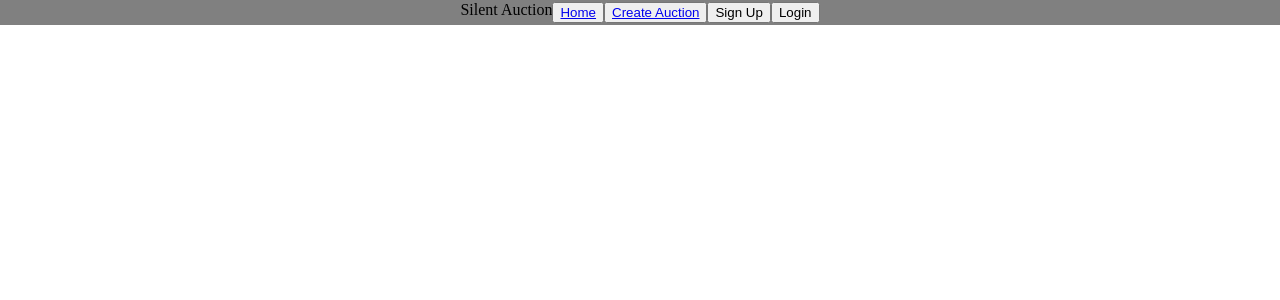
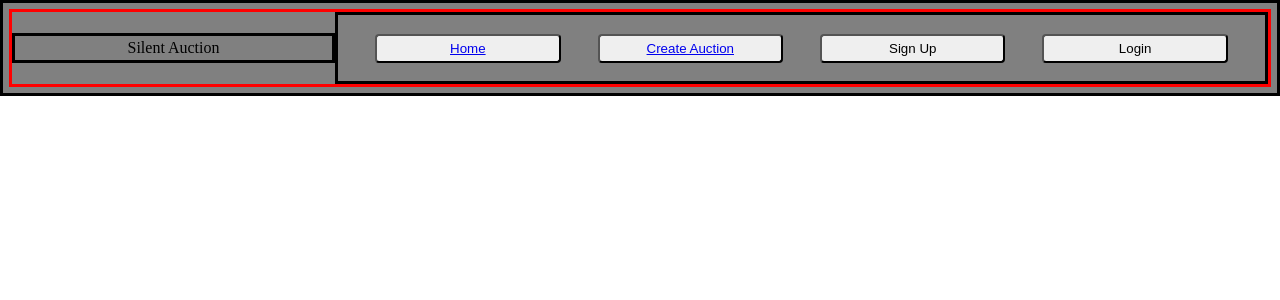
Before and after one commit to phmenard/frontend, a React (Create React App) app in the folder silent-auction/: page / in a window 1280 px wide. Shown: the top 300 px of the page. Built offline with nearby package versions, Linux system fonts and the light colour scheme.

Commit message:
added header less

```diff
--- a/silent-auction/src/css/index.css
+++ b/silent-auction/src/css/index.css
@@ -128,14 +128,32 @@ table {
 }
 .container-wrapper {
   display: flex;
-  padding: 2px;
+  padding: 6px;
   background-color: grey;
-  justify-content: space-evenly;
+  justify-content: space-between;
+  border: solid black;
 }
 .container-wrapper .container-navbar {
   display: flex;
-  justify-content: space-between;
+  justify-content: space-evenly;
+  border: solid red;
+  width: 100%;
+  align-content: center;
+  align-items: center;
+}
+.container-wrapper .container-navbar h1 {
+  padding: 4px;
+  border: solid;
+  width: 25%;
 }
 .container-wrapper .container-navbar .navbar {
-  align-content: center;
+  border: solid;
+  width: 75%;
+  justify-content: space-evenly;
 }
+.container-wrapper .container-navbar .navbar button {
+  padding: 5px;
+  width: 20%;
+  margin: 2%;
+  border-radius: 4px;
+}
--- a/silent-auction/src/less/Header.less
+++ b/silent-auction/src/less/Header.less
@@ -14,20 +14,38 @@
 
 .container-wrapper {
     display: flex;
-    padding: 2px;
+    padding: 6px;
     background-color: grey;
-    justify-content: space-evenly;
+    justify-content: space-between;
+    border: solid black;
 
     .container-navbar {
         display: flex;
-        justify-content: space-between;
+        justify-content: space-evenly;
+        border: solid red;
+        width: 100%;
+        align-content: center;
+        align-items: center;
 
-        // h1 {
 
-        // }
+        h1 {
+            padding: 4px;
+            border: solid;
+            width: 25%;
+
+        }
 
         .navbar {
-            align-content: center;
+            border: solid;
+            width: 75%;
+            justify-content: space-evenly;
+
+            button{
+                padding: 5px;
+                width: 20%;
+                margin: 2%;
+                border-radius: 4px;
+            }
         }
     }
 }
```
